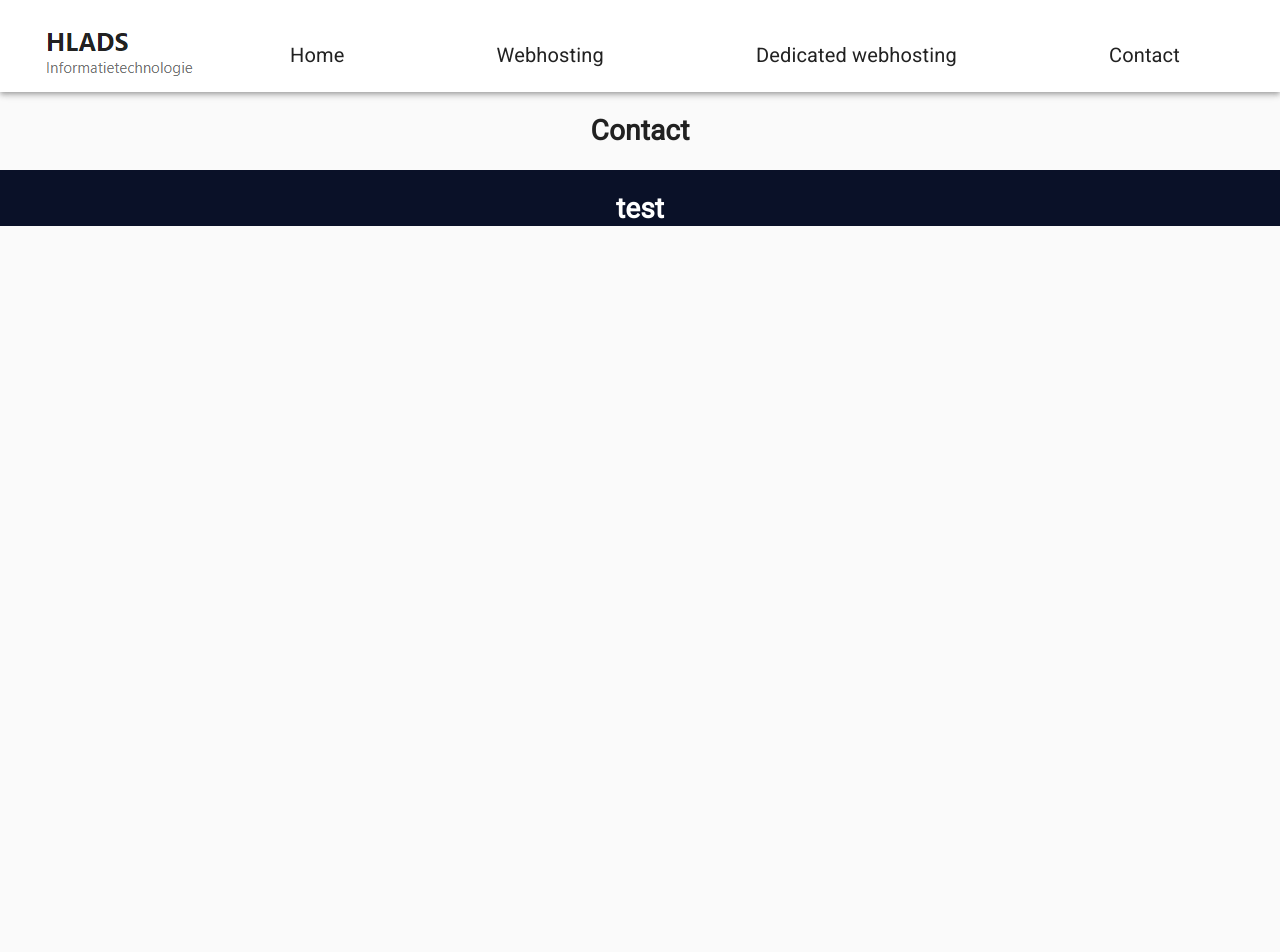
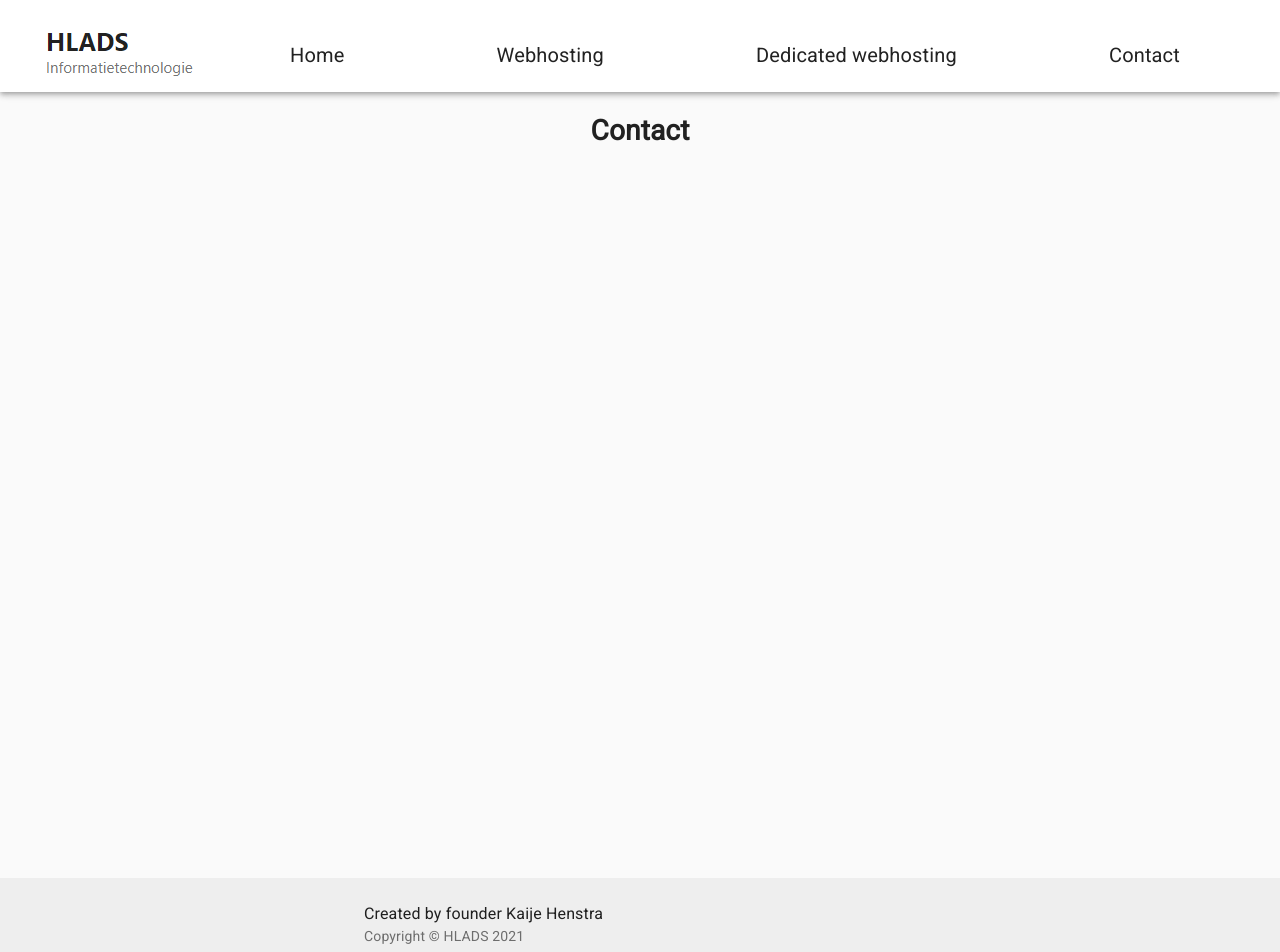
Before and after one commit to kaijehenstra/HLADS-Web, a React (Create React App) app: page /contact in a window 1280 px wide. Shown: the top 952 px of the page. Before the commit the page ends 800 px from the top, so only its background shows below. Built offline with nearby package versions, Linux system fonts and the light colour scheme.

Commit message:
Create beautiful footer

```diff
--- a/src/components/Footer.jsx
+++ b/src/components/Footer.jsx
@@ -1,22 +1,46 @@
 import React from 'react';
-import { BottomNavigation } from '@material-ui/core';
-import {makeStyles} from '@material-ui/core/styles';
+import Typography from '@material-ui/core/Typography';
+import { makeStyles } from '@material-ui/core/styles';
+import Container from '@material-ui/core/Container';
+import Link from '@material-ui/core/Link';
 
-const styles = makeStyles({
-    footer: {
-        backgroundColor: "#0A1128",
-        color: 'white',
-    }
-})
-
-function Footer() {
-    const classes = styles()
-
-    return (
-        <BottomNavigation className={classes.footer}>
-            <h1>test</h1>
-        </BottomNavigation>
-    )
+function Copyright() {
+  return (
+    <Typography variant="body2" color="textSecondary">
+      {'Copyright © '}
+      <Link color="inherit" href="/contact">
+        HLADS
+      </Link>{' '}
+      {new Date().getFullYear()}
+    </Typography>
+  );
 }
 
-export default Footer
+const useStyles = makeStyles((theme) => ({
+  root: {
+    display: 'flex',
+    flexDirection: 'column',
+    minHeight: '100vh',
+  },
+  footer: {
+    padding: theme.spacing(3, 2),
+    marginTop: 'auto',
+    backgroundColor:
+      theme.palette.type === 'light' ? theme.palette.grey[200] : theme.palette.grey[800],
+  },
+}));
+
+export default function StickyFooter() {
+  const classes = useStyles();
+
+  return (
+    <div className={classes.root}>
+      <footer className={classes.footer}>
+        <Container maxWidth="sm">
+          <Typography variant="body1">Created by founder Kaije Henstra</Typography>
+          <Copyright />
+        </Container>
+      </footer>
+    </div>
+  );
+}
```
